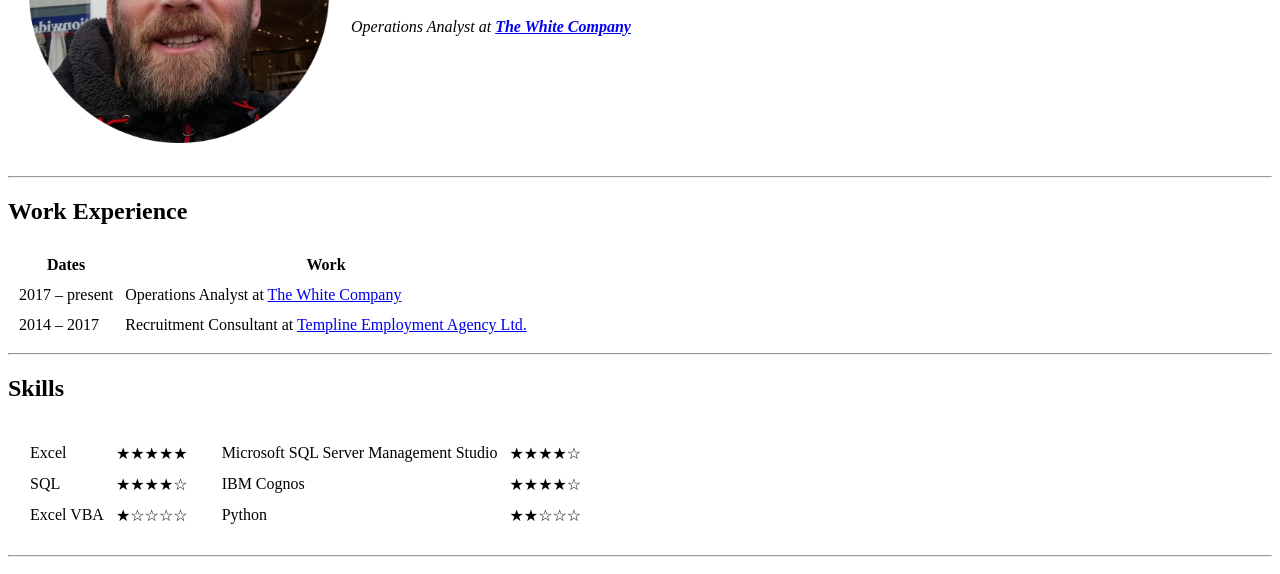
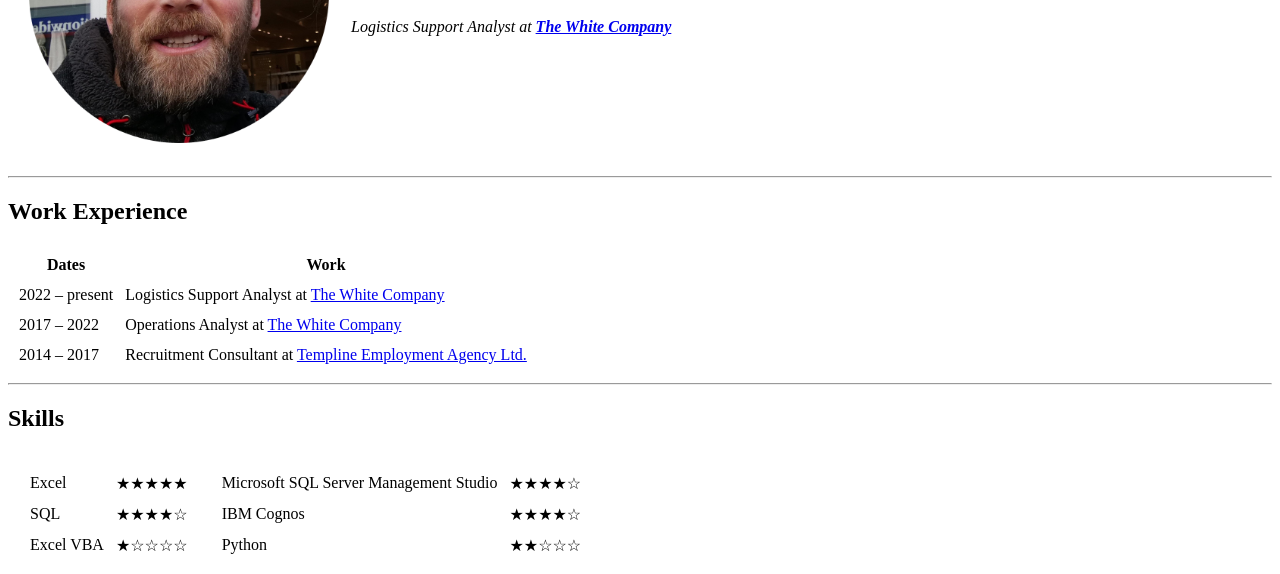
Before and after one commit to kakuratni/cv, a plain HTML site: page index.html in a window 1280 px wide. Shown: the part 186-760 px from the top of the page. Drawn offline with Linux system fonts and the light colour scheme.

Commit message:
Update index.html

```diff
--- a/index.html
+++ b/index.html
@@ -13,7 +13,7 @@
       <td><img src="kris_profile_picture.jpg" alt="Krisztians picture" width="300" height="300"></td>
       <td>
         <h1>Krisztian Akuratni</h1>
-        <p><em>Operations Analyst at <strong><a href="https://www.thewhitecompany.com/" target="_blank" rel="noreferrer noopener">The White Company</a></strong></em></p>
+        <p><em>Logistics Support Analyst at <strong><a href="https://www.thewhitecompany.com/" target="_blank" rel="noreferrer noopener">The White Company</a></strong></em></p>
       </td>
     </tr>
   </table>
@@ -33,7 +33,11 @@
     </thead>
     <tbody>
       <tr>
-        <td>2017 – present</td>
+        <td>2022 – present</td>
+        <td>Logistics Support Analyst at <a href="https://www.thewhitecompany.com/" target="_blank" rel="noreferrer noopener">The White Company</a></td>
+      </tr>
+      <tr>
+        <td>2017 – 2022</td>
         <td>Operations Analyst at <a href="https://www.thewhitecompany.com/" target="_blank" rel="noreferrer noopener">The White Company</a></td>
       </tr>
       <tr>
```
